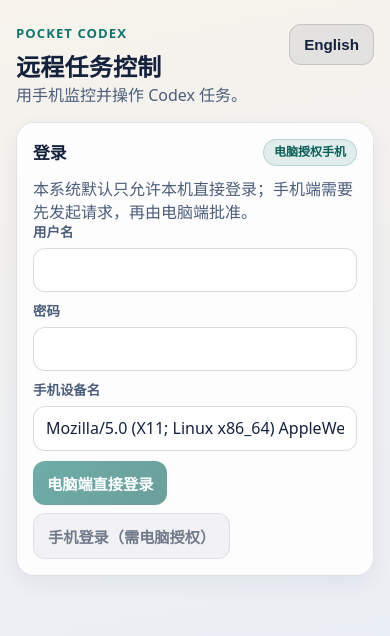
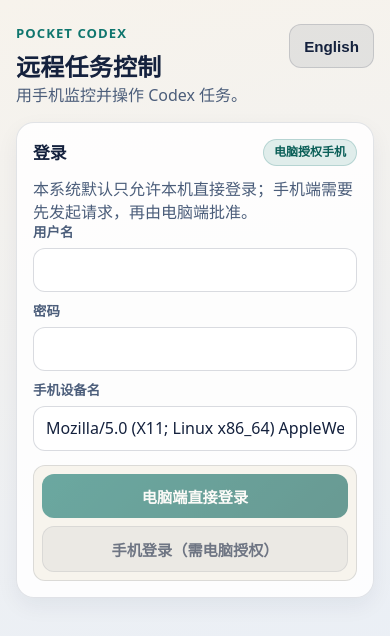
Before and after one commit to yougrandpa/Pocket-Codex, a Next.js app in the folder frontend/: page / in a window 390 px wide. Shown: the top 636 px of the page. Built offline with nearby package versions, Linux system fonts and the light colour scheme; no server answers.

Commit message:
feat(ui): add empty-state CTAs and mobile sticky action zones

```diff
--- a/frontend/app/globals.css
+++ b/frontend/app/globals.css
@@ -194,6 +194,8 @@ textarea {
   cursor: pointer;
   font-size: 0.95rem;
   font-weight: 700;
+  min-height: 44px;
+  min-width: 44px;
   padding: 11px 14px;
   transition: transform 0.2s ease, box-shadow 0.2s ease;
 }
@@ -455,6 +457,18 @@ textarea {
   margin: 0;
 }
 
+.empty-cta {
+  display: grid;
+  gap: 6px;
+}
+
+.mobile-sticky-actions {
+  display: flex;
+  flex-wrap: wrap;
+  gap: 8px;
+  margin-top: 4px;
+}
+
 .animate-rise {
   animation: fade-up 0.45s ease both;
 }
@@ -632,6 +646,23 @@ textarea {
     backdrop-filter: none;
     box-shadow: 0 8px 22px rgba(20, 33, 61, 0.06);
   }
+
+  .mobile-sticky-actions {
+    backdrop-filter: blur(6px);
+    background: rgba(247, 243, 236, 0.92);
+    border: 1px solid rgba(20, 33, 61, 0.12);
+    border-radius: 12px;
+    bottom: max(8px, env(safe-area-inset-bottom));
+    display: grid;
+    gap: 8px;
+    padding: 8px;
+    position: sticky;
+    z-index: 5;
+  }
+
+  .mobile-sticky-actions .button {
+    width: 100%;
+  }
 }
 
 @media (prefers-reduced-motion: reduce) {
--- a/frontend/components/audit-panel.tsx
+++ b/frontend/components/audit-panel.tsx
@@ -34,7 +34,12 @@ export function AuditPanel({
       {loading ? <p className="muted">{bi("审计日志加载中...", "Loading audit logs...")}</p> : null}
       {!loading ? (
         total === 0 ? (
-          <p className="muted">{bi("暂无审计记录。", "No audit records yet.")}</p>
+          <div className="empty-cta">
+            <p className="muted">{bi("暂无审计记录。", "No audit records yet.")}</p>
+            <a className="link" href="#create-task-panel">
+              {bi("创建或操作任务后可在此追踪审计", "Create or operate tasks to see audit trail")}
+            </a>
+          </div>
         ) : (
           <>
             <div className="pagination-row">
--- a/frontend/components/login-panel.tsx
+++ b/frontend/components/login-panel.tsx
@@ -207,7 +207,7 @@ export function LoginPanel({ onLoggedIn }: LoginPanelProps) {
         {error ? <p className="error">{error}</p> : null}
         {note ? <p className="note">{note}</p> : null}
 
-        <div className="pagination-actions">
+        <div className="pagination-actions mobile-sticky-actions">
           <button className="button" type="submit" disabled={submitting || formInvalid || Boolean(pendingRequestId)}>
             {submitting ? bi("登录中...", "Signing in...") : bi("电脑端直接登录", "Desktop direct sign-in")}
           </button>
--- a/frontend/components/notification-center.tsx
+++ b/frontend/components/notification-center.tsx
@@ -64,7 +64,12 @@ export function NotificationCenter({ events }: NotificationCenterProps) {
         <span className="chip">{events.length}</span>
       </div>
       {events.length === 0 ? (
-        <p className="muted">{bi("暂无通知。", "No notifications yet.")}</p>
+        <div className="empty-cta">
+          <p className="muted">{bi("暂无通知。", "No notifications yet.")}</p>
+          <a className="link" href="#create-task-panel">
+            {bi("创建任务后在这里查看状态更新", "Create a task to receive updates here")}
+          </a>
+        </div>
       ) : (
         <>
           <div className="pagination-row">
--- a/frontend/components/task-creator.tsx
+++ b/frontend/components/task-creator.tsx
@@ -106,7 +106,7 @@ export function TaskCreator({ onCreated, workdirSuggestions = [] }: TaskCreatorP
   }
 
   return (
-    <section className="panel animate-rise">
+    <section className="panel animate-rise" id="create-task-panel">
       <div className="panel-title-row">
         <h2 className="panel-title">{bi("创建任务", "Create Task")}</h2>
         <span className="chip">{bi("移动优先", "Mobile First")}</span>
@@ -190,9 +190,11 @@ export function TaskCreator({ onCreated, workdirSuggestions = [] }: TaskCreatorP
 
         {error ? <p className="error">{error}</p> : null}
 
-        <button className="button" type="submit" disabled={disabled}>
-          {submitting ? bi("创建中...", "Creating...") : bi("创建任务", "Create Task")}
-        </button>
+        <div className="mobile-sticky-actions">
+          <button className="button" type="submit" disabled={disabled}>
+            {submitting ? bi("创建中...", "Creating...") : bi("创建任务", "Create Task")}
+          </button>
+        </div>
       </form>
     </section>
   );
--- a/frontend/components/task-list.tsx
+++ b/frontend/components/task-list.tsx
@@ -45,9 +45,14 @@ export function TaskList({ tasks, error = null, loading = false }: TaskListProps
       {loading ? <p className="muted">{bi("任务加载中...", "Loading tasks...")}</p> : null}
 
       {!loading && !error && tasks.length === 0 ? (
-        <p className="muted">
-          {bi("暂无任务，请先创建一个任务开始监控。", "No tasks yet. Create one to start monitoring from mobile.")}
-        </p>
+        <div className="empty-cta">
+          <p className="muted">
+            {bi("暂无任务，请先创建一个任务开始监控。", "No tasks yet. Create one to start monitoring from mobile.")}
+          </p>
+          <a className="link" href="#create-task-panel">
+            {bi("去创建首个任务", "Create your first task")}
+          </a>
+        </div>
       ) : null}
 
       {!loading && !error && tasks.length > 0 ? (
```
Also changed, not shown: frontend/components/task-detail-live.tsx (+5 -3 lines).
